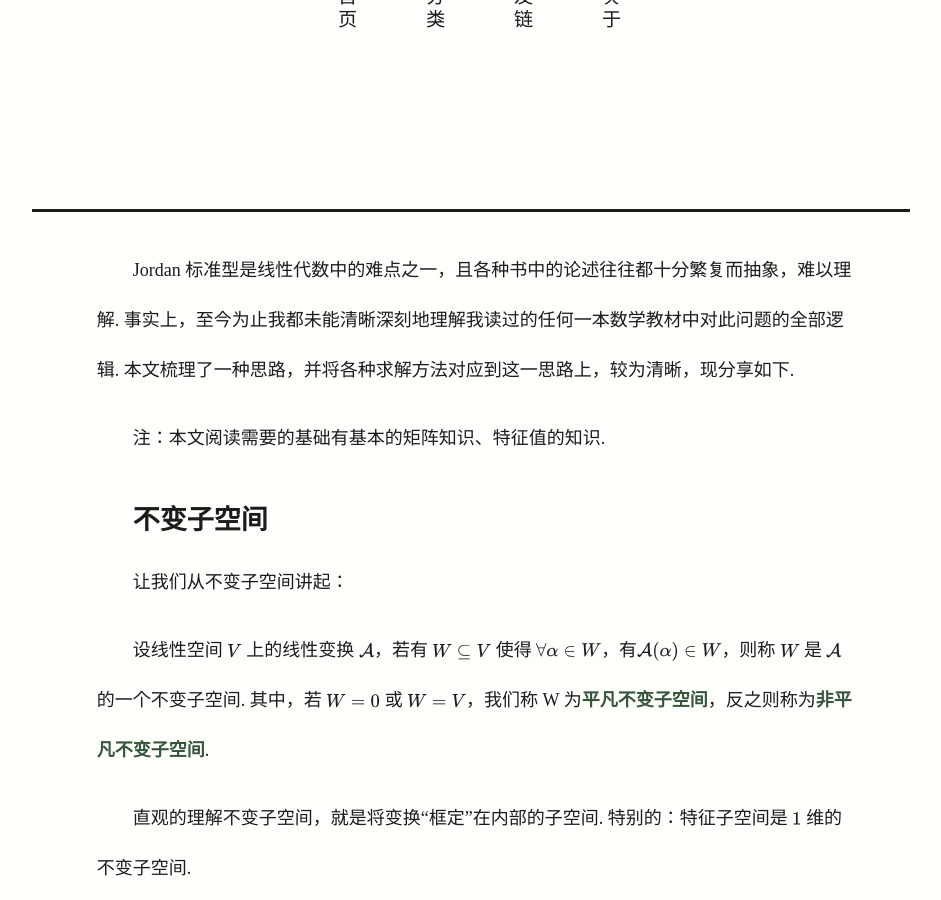
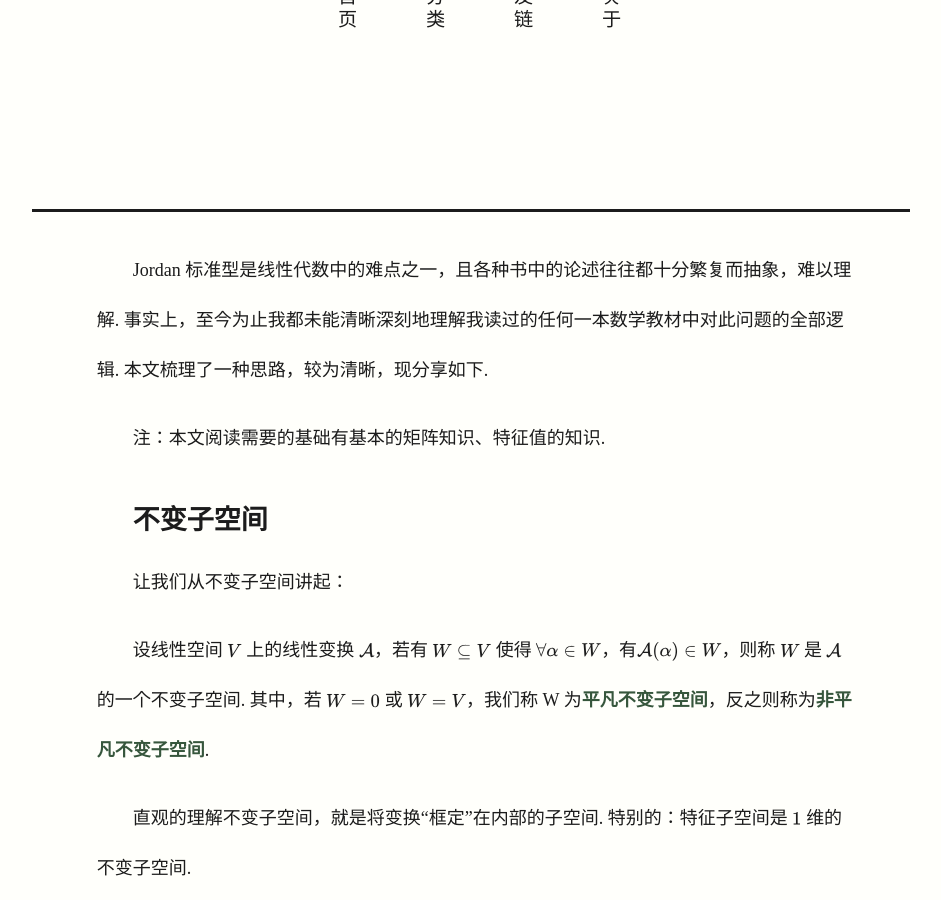
Before and after one commit to Makuraryu/Makuraryu.github.io, a Jekyll site: the page built from _posts/2023-5-11-jordanbiaozhunxing.md, in a window 1280 px wide and 900 px high, scrolled down 677 px. Shown: the whole window, without its empty margins (164-1105 px from the left). Built offline with Jekyll 4.4.1, drawn with Linux system fonts in a browser that asks for light colours; some web fonts are replaced; comment, search, counter and statistics services are not loaded.

Commit message:
Update 2023-5-11-jordanbiaozhunxing.md

```diff
--- a/_posts/2023-5-11-jordanbiaozhunxing.md
+++ b/_posts/2023-5-11-jordanbiaozhunxing.md
@@ -6,7 +6,7 @@ description: 用一篇文章搞明白 Jordan 标准型的核心思路。
 keywords: Jordan标准型, 高等代数, 线性代数
 ---
 
-Jordan 标准型是线性代数中的难点之一，且各种书中的论述往往都十分繁复而抽象，难以理解. 事实上，至今为止我都未能清晰深刻地理解我读过的任何一本数学教材中对此问题的全部逻辑. 本文梳理了一种思路，并将各种求解方法对应到这一思路上，较为清晰，现分享如下.
+Jordan 标准型是线性代数中的难点之一，且各种书中的论述往往都十分繁复而抽象，难以理解. 事实上，至今为止我都未能清晰深刻地理解我读过的任何一本数学教材中对此问题的全部逻辑. 本文梳理了一种思路，较为清晰，现分享如下.
 
 注：本文阅读需要的基础有基本的矩阵知识、特征值的知识.
 
```
